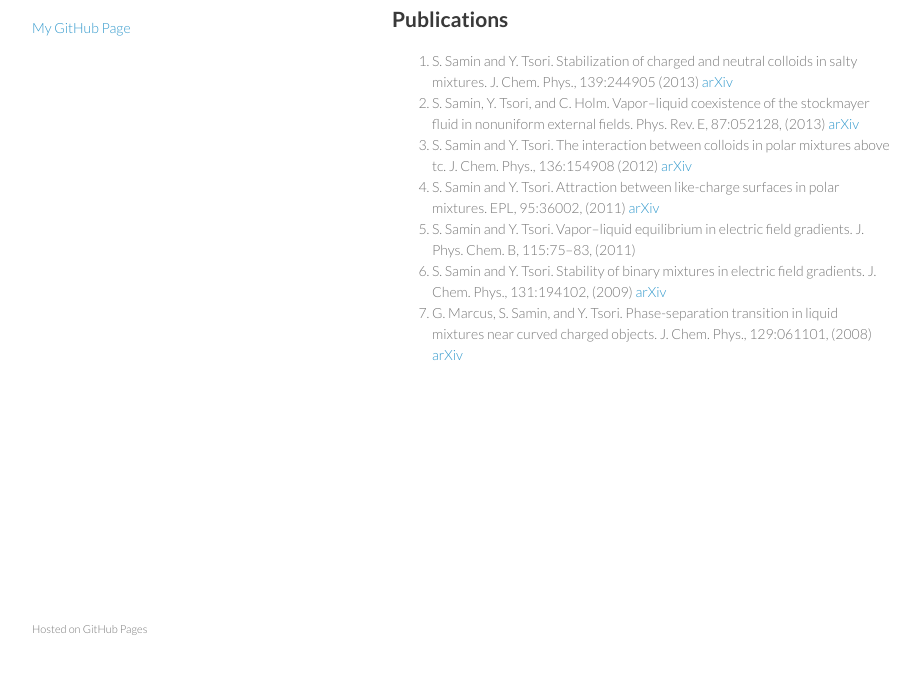
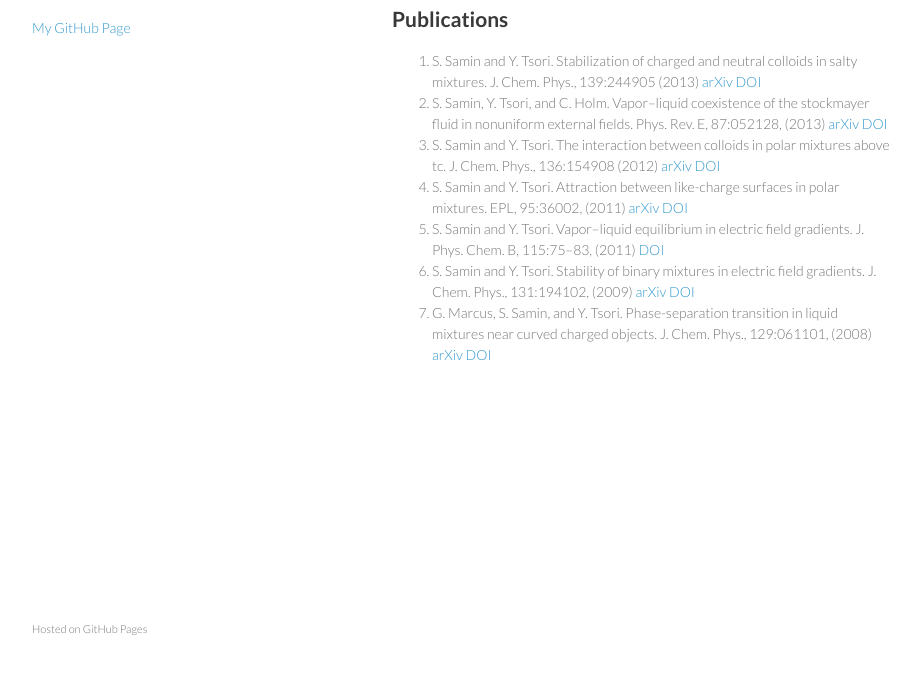
Before and after one commit to samins/samins.github.io, a plain HTML site: page index.html in a window 1280 px wide. Shown: the part 92-766 px from the top of the page, without its empty margins (178-1098 px from the left). Drawn offline with Linux system fonts and the light colour scheme.

Commit message:
doi links

```diff
--- a/index.html
+++ b/index.html
@@ -30,19 +30,19 @@
 
 <ol>
 <li>S. Samin and Y. Tsori. Stabilization of charged and neutral colloids in salty
-mixtures. J. Chem. Phys., 139:244905 (2013) <a href="http://arxiv.org/pdf/1312.7199">arXiv</a></li>
+mixtures. J. Chem. Phys., 139:244905 (2013) <a href="http://arxiv.org/pdf/1312.7199">arXiv</a> <a href="http://dx.doi.org/10.1063/1.4851477">DOI</a></li>
 <li>S. Samin, Y. Tsori, and C. Holm. Vapor–liquid coexistence of the stockmayer fluid
-in nonuniform external fields. Phys. Rev. E, 87:052128, (2013) <a href="http://arxiv.org/pdf/1303.2293">arXiv</a></li>
+in nonuniform external fields. Phys. Rev. E, 87:052128, (2013) <a href="http://arxiv.org/pdf/1303.2293">arXiv</a> <a href="http://dx.doi.org/10.1103/PhysRevE.87.052128">DOI</a></li>
 <li>S. Samin and Y. Tsori. The interaction between colloids in polar mixtures above
-tc. J. Chem. Phys., 136:154908 (2012) <a href="http://arxiv.org/pdf/1201.3535">arXiv</a></li>
+tc. J. Chem. Phys., 136:154908 (2012) <a href="http://arxiv.org/pdf/1201.3535">arXiv</a> <a href="http://dx.doi.org/10.1063/1.4704673">DOI</a></li>
 <li>S. Samin and Y. Tsori. Attraction between like-charge surfaces in polar mixtures.
-EPL, 95:36002, (2011) <a href="http://arxiv.org/pdf/1103.0544">arXiv</a></li>
+EPL, 95:36002, (2011) <a href="http://arxiv.org/pdf/1103.0544">arXiv</a> <a href="http://dx.doi.org/10.1209/0295-5075/95/36002">DOI</a></li>
 <li>S. Samin and Y. Tsori. Vapor–liquid equilibrium in electric field gradients. J.
-Phys. Chem. B, 115:75–83, (2011)</li>
+Phys. Chem. B, 115:75–83, (2011) <a href="http://dx.doi.org/10.1021/jp107529n">DOI</a></li>
 <li>S. Samin and Y. Tsori. Stability of binary mixtures in electric field gradients. J.
-Chem. Phys., 131:194102, (2009) <a href="http://arxiv.org/pdf/0907.4855">arXiv</a></li>
+Chem. Phys., 131:194102, (2009) <a href="http://arxiv.org/pdf/0907.4855">arXiv</a> <a href="http://dx.doi.org/10.1063/1.3257688">DOI</a></li>
 <li>G. Marcus, S. Samin, and Y. Tsori. Phase-separation transition in liquid mixtures
-near curved charged objects. J. Chem. Phys., 129:061101, (2008) <a href="http://arxiv.org/pdf/0712.2901">arXiv</a></li>
+near curved charged objects. J. Chem. Phys., 129:061101, (2008) <a href="http://arxiv.org/pdf/0712.2901">arXiv</a> <a href="http://dx.doi.org/10.1063/1.2965906">DOI</a></li>
 </ol>
       </section>
       <footer>
```
